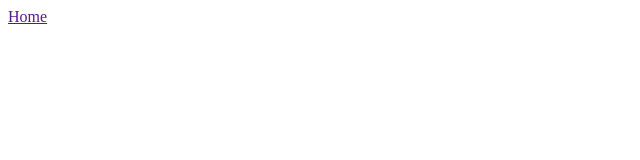
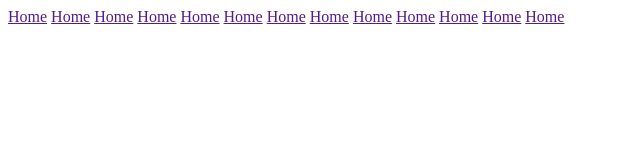
Before and after one commit to githublessonss/birinchi_project_github, a plain HTML site: page index.html in a window 1280 px wide. Shown: the whole page, without its empty margins (0-640 px from the left). Drawn offline with Linux system fonts and the light colour scheme.

Commit message:
navbar branch qushildi

```diff
--- a/index.html
+++ b/index.html
@@ -8,6 +8,19 @@
 <body>
     <nav>
         <a href="">Home</a>
+        <a href="">Home</a>
+        <a href="">Home</a>
+        <a href="">Home</a>
+        <a href="">Home</a>
+        <a href="">Home</a>
+        <a href="">Home</a>
+        <a href="">Home</a>
+        <a href="">Home</a>
+        <a href="">Home</a>
+        <a href="">Home</a>
+        <a href="">Home</a>
+        <a href="">Home</a>
     </nav>
+
 </body>
 </html>
```
